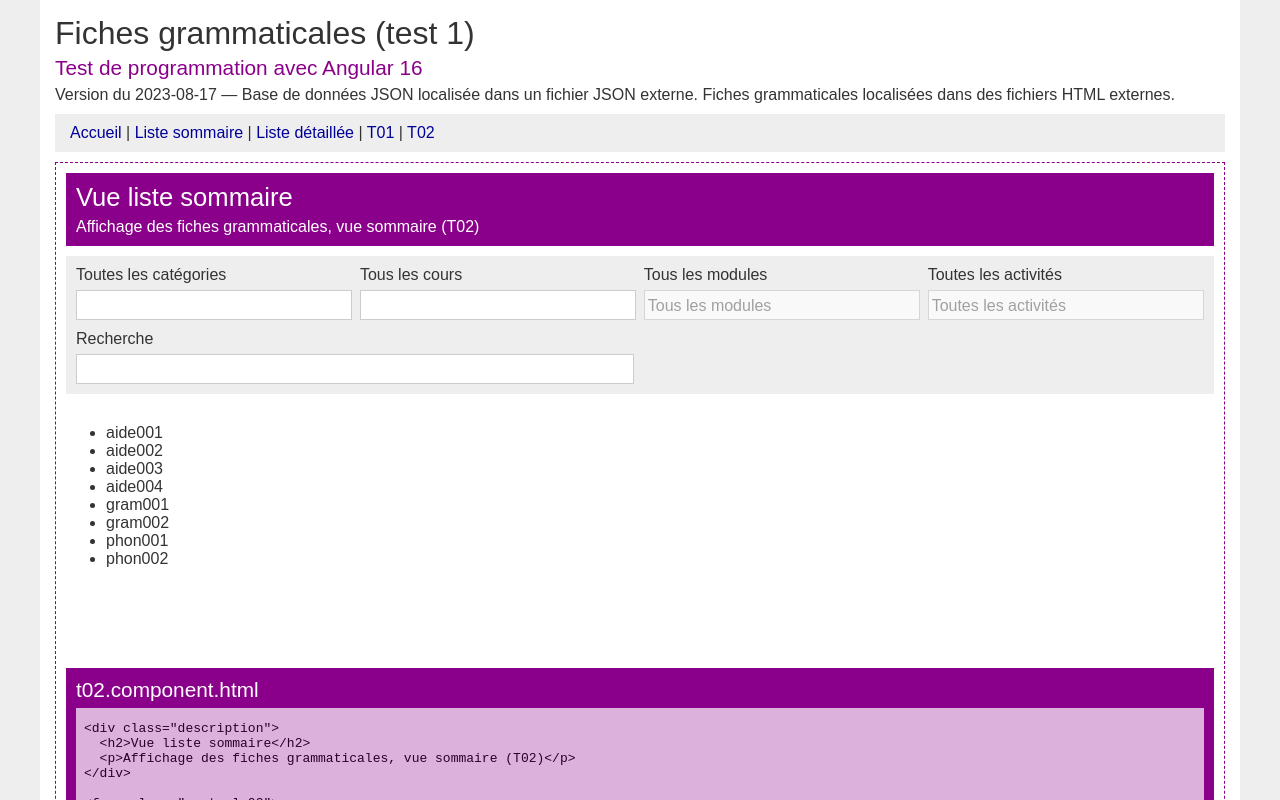
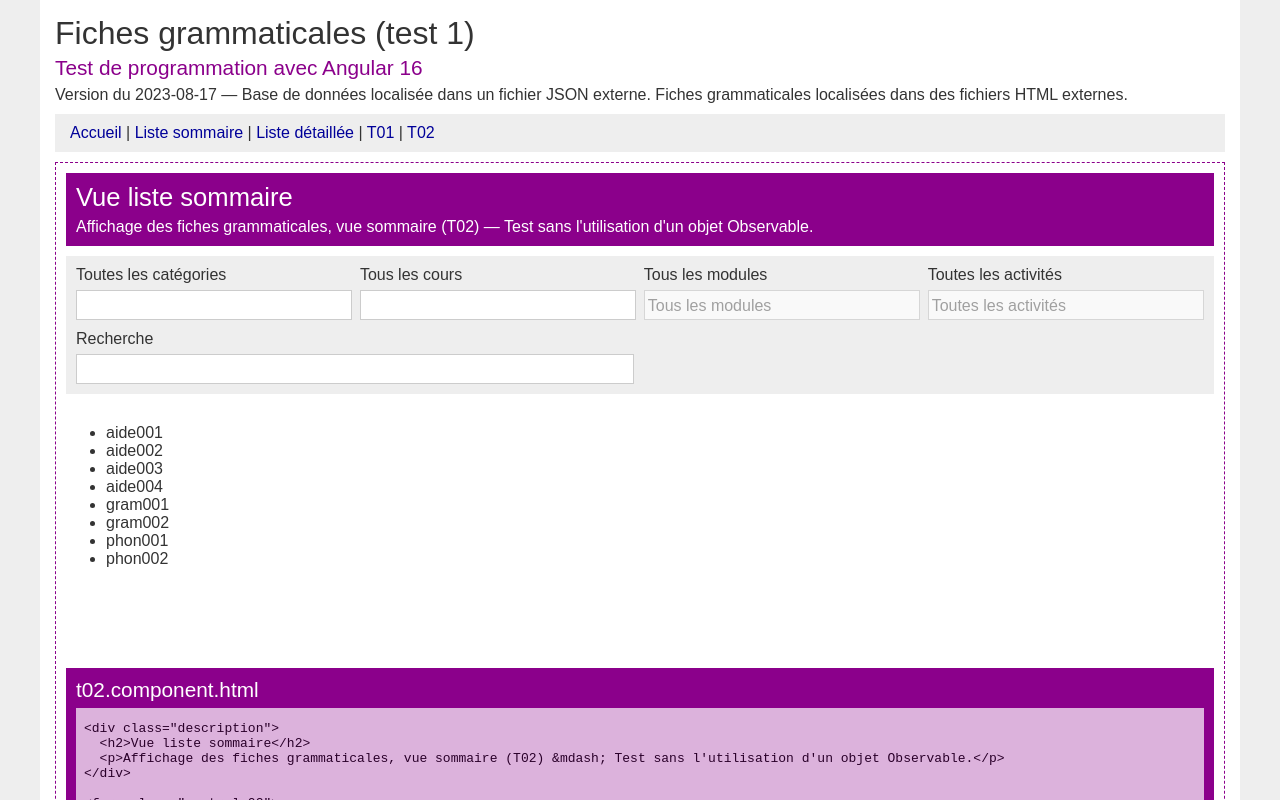
Before and after one commit to ghislaincoutu/angular-e21, an Angular app: page /t02 in a window 1280 px wide. Shown: the top 800 px of the page. Built offline with nearby package versions, Linux system fonts and the light colour scheme.

Commit message:
Exercice Angular

```diff
--- a/src/app/app.component.html
+++ b/src/app/app.component.html
@@ -2,7 +2,7 @@
   <header>
     <h1>Fiches grammaticales (test 1)</h1>
     <p class="subtitle">Test de programmation avec Angular 16</p>
-    <p>Version du 2023-08-17 &mdash; Base de données JSON localisée dans un fichier JSON externe. Fiches grammaticales localisées dans des fichiers HTML externes.</p>
+    <p>Version du 2023-08-17 &mdash; Base de données localisée dans un fichier JSON externe. Fiches grammaticales localisées dans des fichiers HTML externes.</p>
   </header>
   <nav>
     <app-menu></app-menu>
--- a/src/app/module01.service.ts
+++ b/src/app/module01.service.ts
@@ -28,6 +28,12 @@ export class Module01Service {
   envURL = environment.envURL;
   envJSON = environment.envJSON;
 
+  constructor(private http20: HttpClient) { }
+
+  getData39(): Observable<Data39[]> {
+    return this.http20.get<Data39[]>(this.envURL + "/json/" + this.envJSON).pipe(delay(500));
+  }
+
   categoryName = [
     "Aide à la rédaction",
     "Français parlé au Québec",
@@ -49,10 +55,4 @@ export class Module01Service {
     "SSI"
   ];
 
-  constructor(private http20: HttpClient) { }
-
-  getData39(): Observable<Data39[]> {
-    return this.http20.get<Data39[]>(this.envURL + "/json/" + this.envJSON).pipe(delay(500));
-  }
-
 }
--- a/src/app/t01/t01.component.html
+++ b/src/app/t01/t01.component.html
@@ -1,6 +1,6 @@
 <div class="description">
   <h2>Vue liste sommaire</h2>
-  <p>Affichage des fiches grammaticales, vue sommaire (T01)</p>
+  <p>Affichage des fiches grammaticales, vue sommaire (T01) &mdash; Test sans l'utilisation d'un objet Observable.</p>
 </div>
 
 <form class="controls02">
--- a/src/app/t02/t02.component.html
+++ b/src/app/t02/t02.component.html
@@ -1,6 +1,6 @@
 <div class="description">
   <h2>Vue liste sommaire</h2>
-  <p>Affichage des fiches grammaticales, vue sommaire (T02)</p>
+  <p>Affichage des fiches grammaticales, vue sommaire (T02) &mdash; Test sans l'utilisation d'un objet Observable.</p>
 </div>
 
 <form class="controls02">
```
Also changed, not shown: src/assets/code-preview/module01/typescript.txt, src/assets/code-preview/t01/html.txt, src/assets/code-preview/t02/html.txt.
